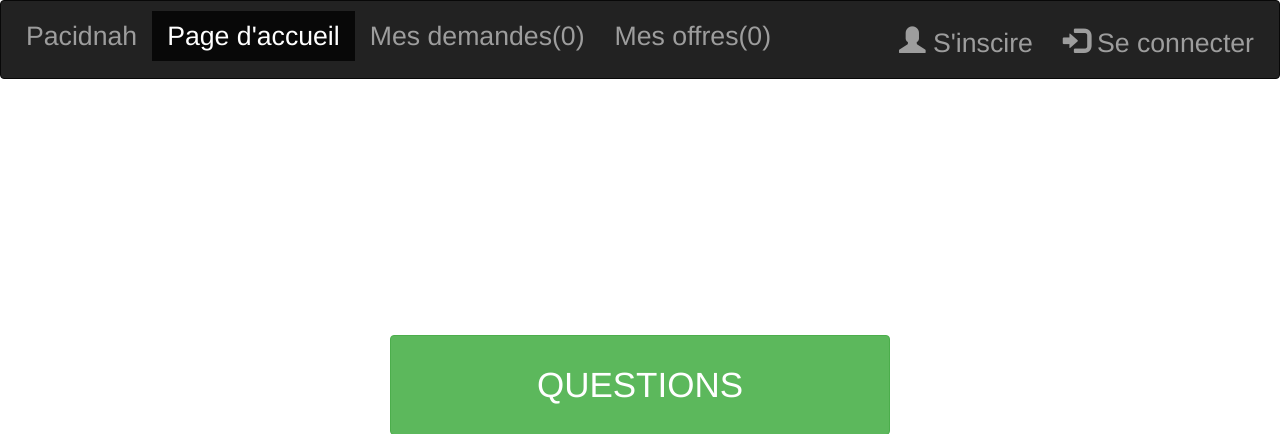
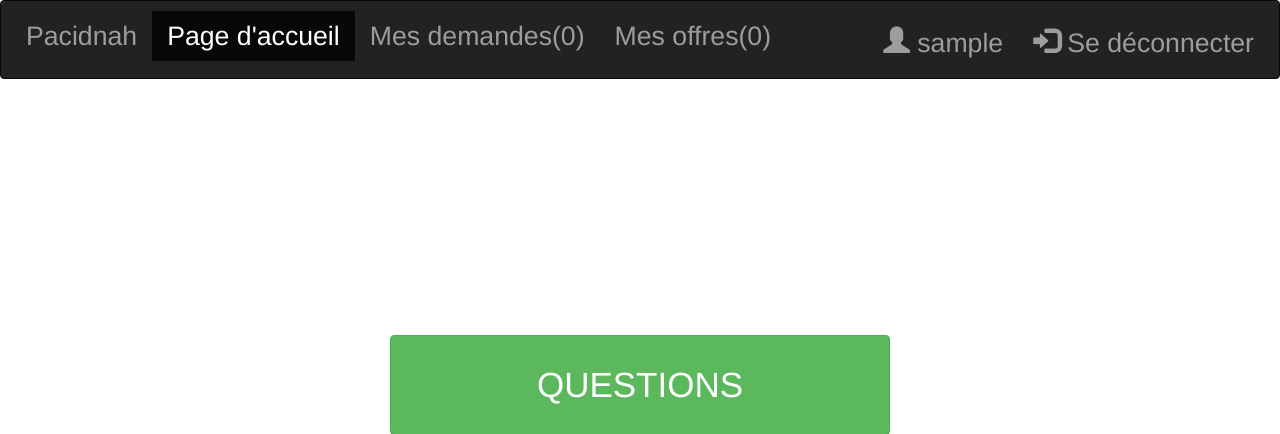
Before and after one commit to dicowenza/PACI, a PHP site: page / in a window 1280 px wide. Shown: the top 434 px of the page. Run offline with PHP 8.4, Linux system fonts and the light colour scheme; the visitor is signed in with stand-in values (Sample User, id 1).

Commit message:
ajout navbar dynamique

```diff
--- a/insertUser.php
+++ b/insertUser.php
@@ -1,8 +1,10 @@
 <?php
+session_start();
 if (empty($_POST['nom']) || empty($_POST['prenom']) || empty($_POST['password']) || empty($_POST['pseudo']) || empty($_POST['email'])){
     header('Location: signup.php?empty_fields=true');
     break;
 }
+
 try
 {
 	$bdd = new PDO('mysql:host=dbserver;dbname=test;charset=utf8', 'jefseutin', 'jefco');
@@ -22,5 +24,8 @@ catch (Exception $e)
 
     $data = $req->fetchAll();
 
+    $_SESSION["started"]='true';
+    $_SESSION["pseudo"]=$_POST['pseudo'];
+
     header('Location: index.php');
 ?>
--- /dev/null
+++ b/logout.php
@@ -0,0 +1,6 @@
+<?php
+session_start();
+$_SESSION["started"] = "false";
+
+    header('Location: index.php');
+?>
--- a/navbar.php
+++ b/navbar.php
@@ -9,8 +9,17 @@
       <li><a style="font-size: 20pt ! important;" href="#">Mes offres(0)</a></li>
     </ul>
     <ul class="nav navbar-nav navbar-right">
-      <li><a style="font-size: 20pt ! important;" href="signup.php"><span class="glyphicon glyphicon-user"></span> S'inscire</a></li>
-      <li><a style="font-size: 20pt ! important;" href="login.php"><span class="glyphicon glyphicon-log-in"></span> Se connecter</a></li>
+    <?php
+      session_start();
+      if (isset($_SESSION["started"]) && $_SESSION["started"] == "true"){
+          echo "<li><a style='font-size: 20pt ! important;' href='#'><span class='glyphicon glyphicon-user'></span> ".$_SESSION["pseudo"]."</a></li>";
+          echo "<li><a style='font-size: 20pt ! important;' href='logout.php'><span class='glyphicon glyphicon-log-in'></span> Se déconnecter</a></li>";
+      }else{
+        echo"<li><a style='font-size: 20pt ! important;' href='signup.php'><span class='glyphicon glyphicon-user'></span> S'inscire</a></li>
+        <li><a style='font-size: 20pt ! important;' href='login.php'><span class='glyphicon glyphicon-log-in'></span> Se connecter</a></li>";
+      }
+
+      ?>
     </ul>
   </div>
 </nav>
```
